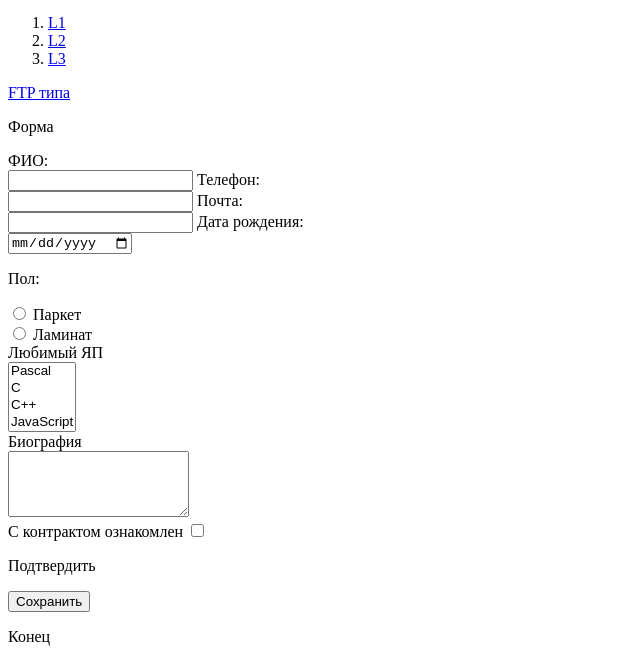
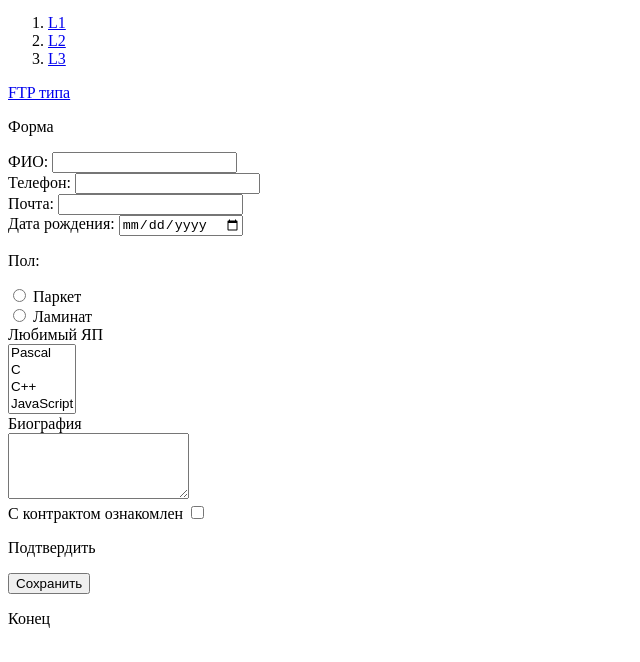
Before and after one commit to alfabouh/sv_test_24gr, a plain HTML site: page www/www3/www2/index.html in a window 1280 px wide. Shown: the part 889-1551 px from the top of the page, without its empty margins (0-640 px from the left). Drawn offline with Linux system fonts and the light colour scheme.

Commit message:
Update index.html

```diff
--- a/www/www3/www2/index.html
+++ b/www/www3/www2/index.html
@@ -38,8 +38,8 @@
 			<li>
 				<img src = "https://s1.namars.com/st4/upload/photos/2023/08/20230824_dW2cJFfLnx_thumb_0.jpeg" alt="Картинка" usemap="#image_m">
 					<map name="image_m">
-						<area shape="rect" coords="0,0,150,150" alt="Квадрат" href="../index_old.html">
-						<area shape="circle" coords="50,50,300" alt="Круг" href="./about/about.html">
+						<area shape="rect" coords="0,0,150,150" alt="Круг" href="../index_old.html">
+						<area shape="circle" coords="50,50,300" alt="Квадрат" href="./about/about.html">
 					</map>
 			</li>
 			<!-- 16 -->
@@ -62,13 +62,13 @@
 		<p> Форма </p>
 		<!-- 21 -->
 		<form id="s1">
-			<label for="name">ФИО:</label><br>
-			<input type="text" id="name" name="name">
-			<label for="mobile">Телефон:</label><br>
-			<input type="tel" id="mobile" name="tele">
-			<label for="mail">Почта:</label><br>
-			<input type="email" id="mail" name="mail">
-			<label for="bdate">Дата рождения:</label><br>
+			<label for="name">ФИО:</label>
+			<input type="text" id="name" name="name"><br>
+			<label for="mobile">Телефон:</label>
+			<input type="tel" id="mobile" name="tele"><br>
+			<label for="mail">Почта:</label>
+			<input type="email" id="mail" name="mail"><br>
+			<label for="bdate">Дата рождения:</label>
 			<input type="date" id="bdate" name="bdate">
 			<p>Пол:</p>
 			<input type="radio" id="ml" name="gender" value="ml">
```
